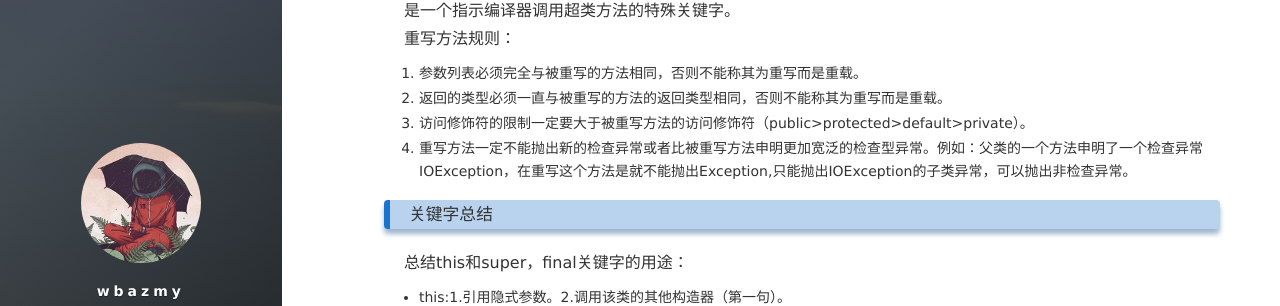
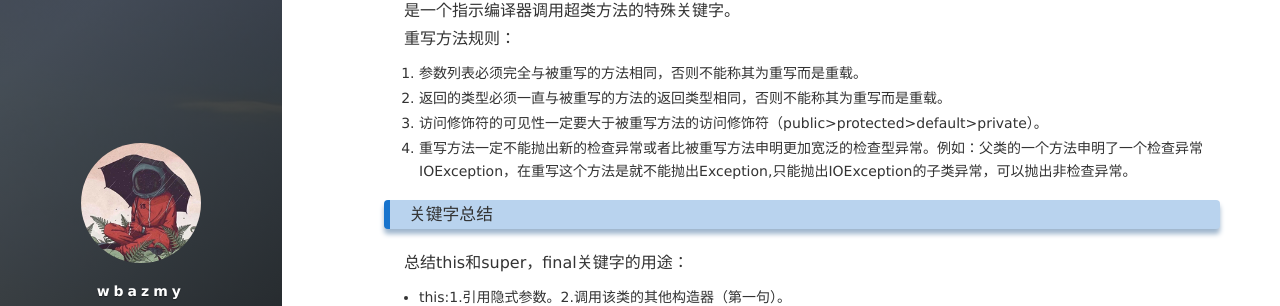
Before and after one commit to wbazmy/wbazmy.github.io, a Jekyll site: the page built from _posts/2021-10-04-继承.md, in a window 1280 px wide and 900 px high, scrolled down 1269 px. Shown: the part 145-451 px from the top of the window. Built offline with Jekyll 4.4.1, drawn with Linux system fonts in a browser that asks for light colours; nearby versions of some CDN libraries; comment, search, counter and statistics services are not loaded.

Commit message:
Update 2021-10-04-继承.md

```diff
--- a/_posts/2021-10-04-继承.md
+++ b/_posts/2021-10-04-继承.md
@@ -48,7 +48,7 @@ public class graduate extends student {  //研究生
 重写方法规则：
 1. 参数列表必须完全与被重写的方法相同，否则不能称其为重写而是重载。
 2. 返回的类型必须一直与被重写的方法的返回类型相同，否则不能称其为重写而是重载。
-3. 访问修饰符的限制一定要大于被重写方法的访问修饰符（public>protected>default>private）。
+3. 访问修饰符的可见性一定要大于被重写方法的访问修饰符（public>protected>default>private）。
 4. 重写方法一定不能抛出新的检查异常或者比被重写方法申明更加宽泛的检查型异常。例如：父类的一个方法申明了一个检查异常IOException，在重写这个方法是就不能抛出Exception,只能抛出IOException的子类异常，可以抛出非检查异常。
 
 ### 关键字总结
```
